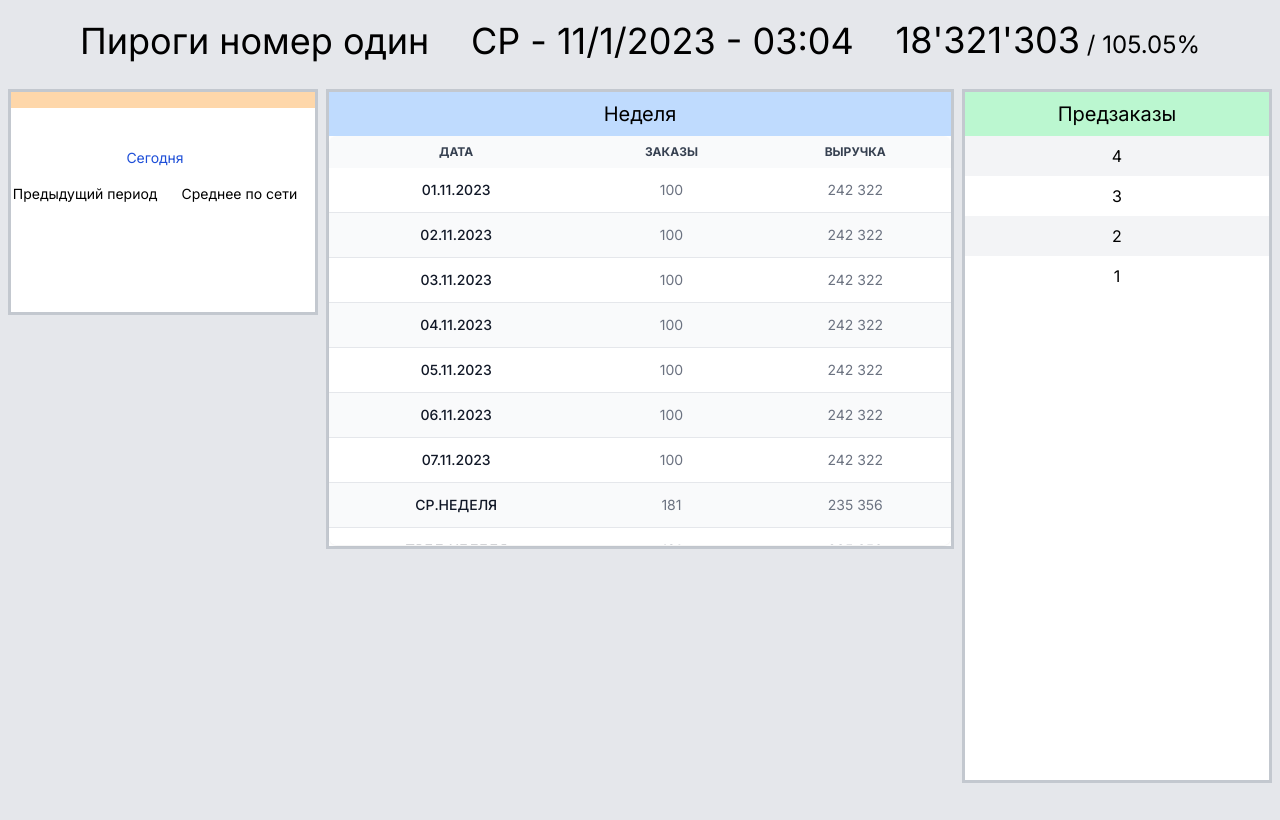
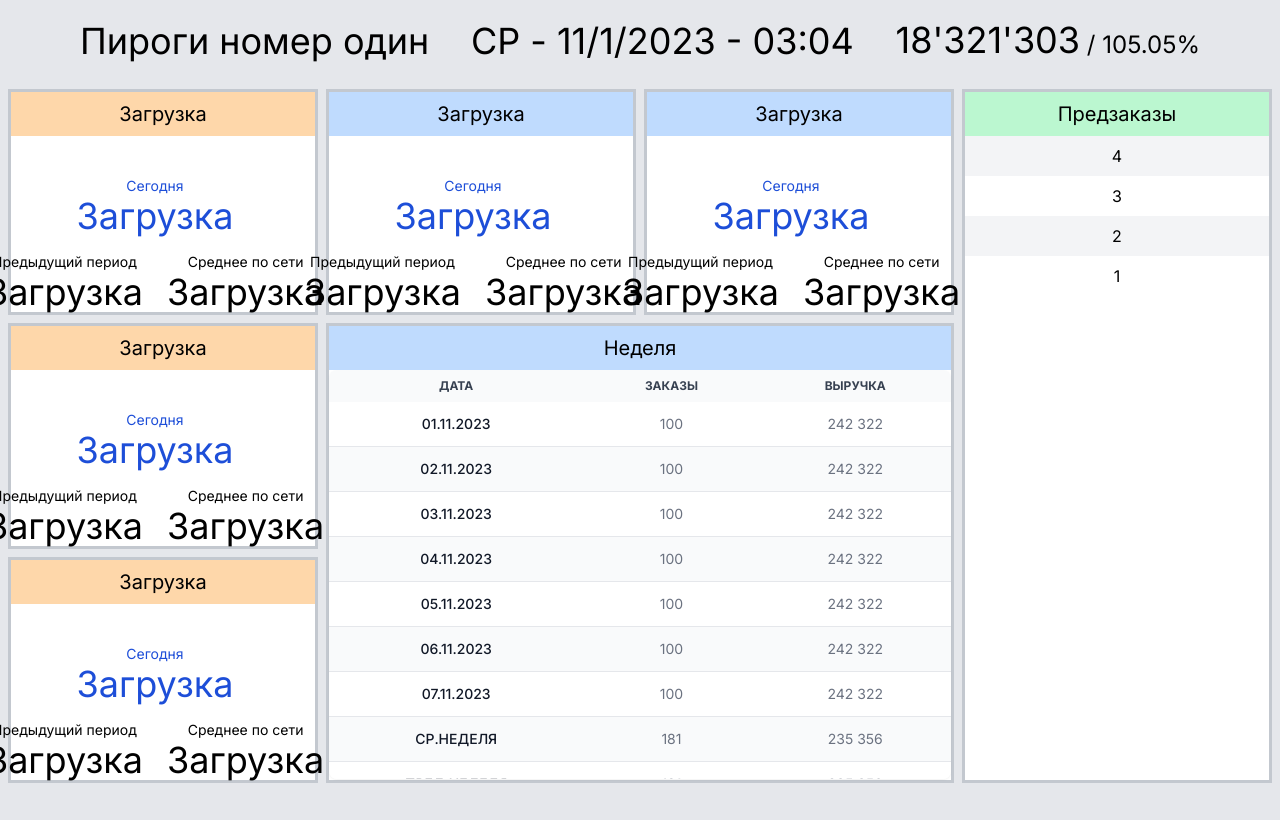
Before and after one commit to ZNP8b/rest-dashboard, a Next.js app: page / in a window 1280 px wide. Built offline with nearby package versions, Linux system fonts and the light colour scheme; no server answers.

Commit message:
Такую загрузку блять нельзя, но что поделать

```diff
--- a/app/components/Cards.tsx
+++ b/app/components/Cards.tsx
@@ -44,17 +44,36 @@ const Cards = () => {
 
   const [data, setData] = useState([
     {
-      title: '',
-      todayAmount: '',
-      prevAmount: '',
-      networkAverage: ''
-    }
+      title: 'Загрузка',
+      todayAmount: 'Загрузка',
+      prevAmount: 'Загрузка',
+      networkAverage: 'Загрузка'
+    },
+    {
+      title: 'Загрузка',
+      todayAmount: 'Загрузка',
+      prevAmount: 'Загрузка',
+      networkAverage: 'Загрузка'
+    },
+    {
+      title: 'Загрузка',
+      todayAmount: 'Загрузка',
+      prevAmount: 'Загрузка',
+      networkAverage: 'Загрузка'
+    },
+    {
+      title: 'Загрузка',
+      todayAmount: 'Загрузка',
+      prevAmount: 'Загрузка',
+      networkAverage: 'Загрузка'
+    },
+    {
+      title: 'Загрузка',
+      todayAmount: 'Загрузка',
+      prevAmount: 'Загрузка',
+      networkAverage: 'Загрузка'
+    },
   ])
-
-  useEffect(() => {
-
-
-  }, [])
 
   useEffect(() => {
     axios.get(`${process.env.NEXT_PUBLIC_API_URL}/api/dashboard`).then(response => {
```
